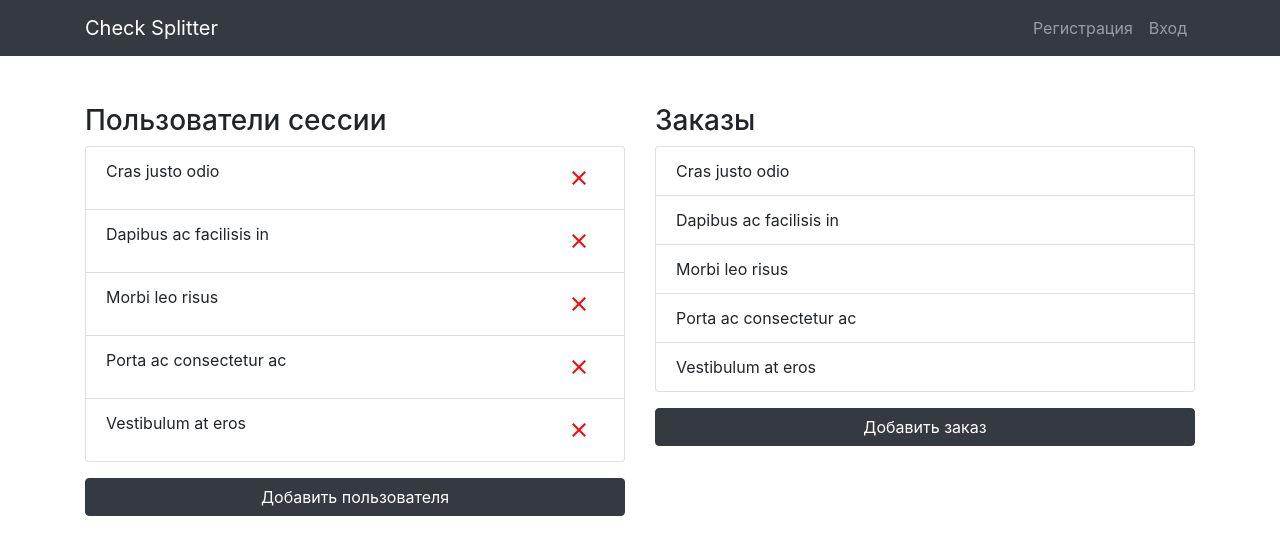
After one commit to sashaaero/CheckSplitter, a Flask app: template templates/session_edit.html in a window 1280 px wide. The commit adds this page. Shown: the top 555 px of the page. Run offline with Flask 2, Linux system fonts and the light colour scheme; the template is opened without the code that fills it, so the values that code supplies are empty; parts of the project's set-up code (start-up, migrations or seed data) failed here and were passed over; some libraries are stand-ins or nearby versions.

Commit message:
Bootstrap and JS cdn, session edit page

```diff
--- a/templates/header.html
+++ b/templates/header.html
@@ -7,11 +7,18 @@
         <meta name="description" content="">
         <meta name="author" content="">
         <title>{{ title }}</title>
+
         <!-- Bootstrap core CSS -->
-        <link href="{{ url_for('static', filename='css/bootstrap.css') }}" type="text/css" rel="stylesheet">
+        <link rel="stylesheet" href="https://stackpath.bootstrapcdn.com/bootstrap/4.3.1/css/bootstrap.min.css"
+              integrity="sha384-ggOyR0iXCbMQv3Xipma34MD+dH/1fQ784/j6cY/iJTQUOhcWr7x9JvoRxT2MZw1T" crossorigin="anonymous">
         <!--link href="https://netdna.bootstrapcdn.com/bootstrap/3.1.0/css/bootstrap.min.css" rel="stylesheet" id="bootstrap-css"-->
-        <script src="https://netdna.bootstrapcdn.com/bootstrap/3.1.0/js/bootstrap.min.js"></script>
-        <script src="https://code.jquery.com/jquery-1.11.1.min.js"></script>
+        <script src="https://code.jquery.com/jquery-3.3.1.slim.min.js"
+                integrity="sha384-q8i/X+965DzO0rT7abK41JStQIAqVgRVzpbzo5smXKp4YfRvH+8abtTE1Pi6jizo" crossorigin="anonymous"></script>
+        <script src="https://cdnjs.cloudflare.com/ajax/libs/popper.js/1.14.7/umd/popper.min.js"
+        integrity="sha384-UO2eT0CpHqdSJQ6hJty5KVphtPhzWj9WO1clHTMGa3JDZwrnQq4sF86dIHNDz0W1" crossorigin="anonymous"></script>
+        <script src="https://stackpath.bootstrapcdn.com/bootstrap/4.3.1/js/bootstrap.min.js"
+                integrity="sha384-JjSmVgyd0p3pXB1rRibZUAYoIIy6OrQ6VrjIEaFf/nJGzIxFDsf4x0xIM+B07jRM" crossorigin="anonymous"></script>
+        <link href="https://fonts.googleapis.com/icon?family=Material+Icons" rel="stylesheet">
         <link href="{{ url_for('static', filename='styles.css')}}" rel="stylesheet"/>
     </head>
     <body>
--- /dev/null
+++ b/templates/session_edit.html
@@ -0,0 +1,79 @@
+{% extends 'base.html' %}
+
+{% block content %}
+    <div class="row">
+        <div class="col-md-6">
+            <h3>Пользователи сессии</h3>
+            <div class="form-group">
+                <div id="user_list" class="list-group d-flex">
+                  <li class="list-group-item">
+                      Cras justo odio
+                      <span class="float-right">
+                        <button type="button" class="btn btn-xs btn-default d-flex justify-content-center">
+                            <i class="material-icons" style="color: red; cursor: pointer;">
+                                clear
+                            </i>
+                        </button>
+                      </span>
+                  </li>
+                  <li class="list-group-item">
+                      Dapibus ac facilisis in
+                      <span class="float-right">
+                        <button type="button" class="btn btn-xs btn-default d-flex justify-content-center">
+                            <i class="material-icons" style="color: red; cursor: pointer;">
+                                clear
+                            </i>
+                        </button>
+                      </span>
+                  </li>
+                  <li class="list-group-item">
+                      Morbi leo risus
+                      <span class="float-right">
+                        <button type="button" class="btn btn-xs btn-default d-flex justify-content-center">
+                            <i class="material-icons" style="color: red; cursor: pointer;">
+                                clear
+                            </i>
+                        </button>
+                      </span>
+                  </li>
+                  <li class="list-group-item">
+                      Porta ac consectetur ac
+                      <span class="float-right">
+                        <button type="button" class="btn btn-xs btn-default d-flex justify-content-center">
+                            <i class="material-icons" style="color: red; cursor: pointer;">
+                                clear
+                            </i>
+                        </button>
+                      </span>
+                  </li>
+                  <li class="list-group-item">
+                      Vestibulum at eros
+                      <span class="float-right">
+                        <button type="button" class="btn btn-xs btn-default d-flex justify-content-center">
+                            <i class="material-icons" style="color: red; cursor: pointer;">
+                                clear
+                            </i>
+                        </button>
+                      </span>
+                  </li>
+                </div>
+                <p></p>
+                <input type="submit" value="Добавить пользователя" class="btn btn-dark btn-block">
+            </div>
+        </div>
+        <div class="col-md-6">
+            <h3>Заказы</h3>
+            <div class="form-group">
+                <div id="user_list" class="list-group d-flex">
+                  <li class="list-group-item">Cras justo odio </li>
+                  <li class="list-group-item">Dapibus ac facilisis in</li>
+                  <li class="list-group-item">Morbi leo risus</li>
+                  <li class="list-group-item">Porta ac consectetur ac</li>
+                  <li class="list-group-item">Vestibulum at eros</li>
+                </div>
+                <p></p>
+                <input type="submit" value="Добавить заказ" class="btn btn-dark btn-block">
+            </div>
+        </div>
+    </div>
+{% endblock %}
```
